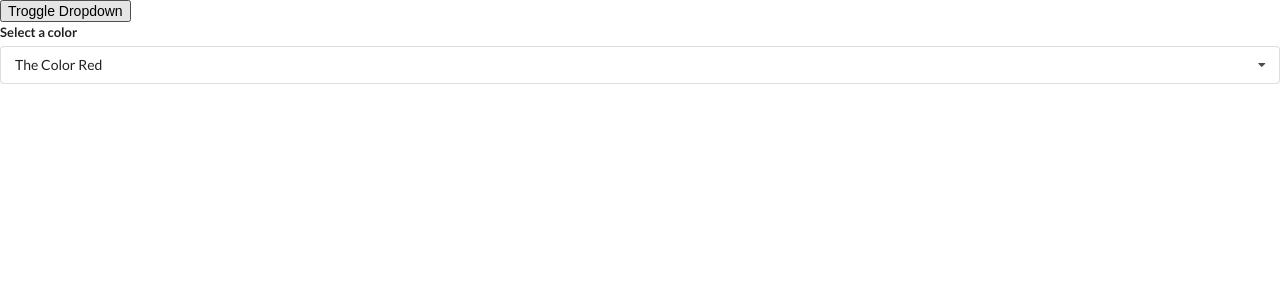
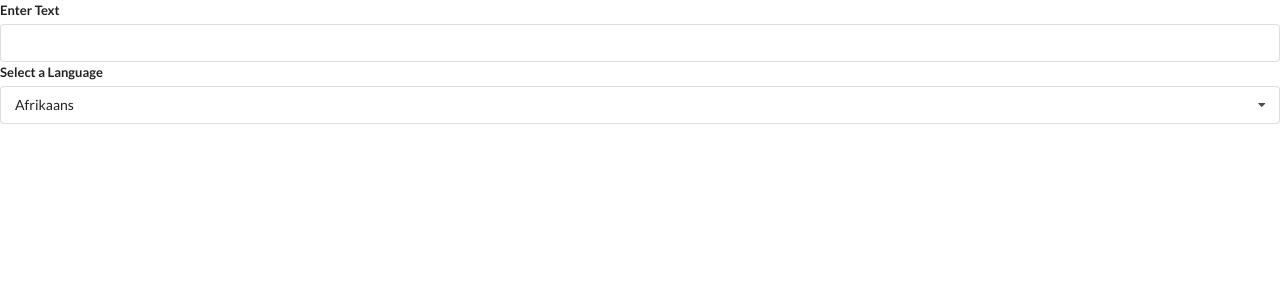
Before and after one commit to Romulo91/React-Widgets, a React (Create React App) app: page / in a window 1280 px wide. Shown: the top 300 px of the page. Built offline with nearby package versions, Linux system fonts and the light colour scheme.

Commit message:
Translate

```diff
--- a/src/App.js
+++ b/src/App.js
@@ -2,6 +2,7 @@ import React, { useState } from "react";
 import Accodiion from "./components/Accordion";
 import Search from "./components/Search";
 import Dropdown from "./components/Dropdown";
+import Translate from "./components/Translate";
 
 const items = [
   { title: "What is React?", content: "React is a front end JS framework" },
@@ -28,21 +29,9 @@ const options = [
 ];
 
 export default () => {
-  const [selected, setSelected] = useState(options[0]);
-  const [showDropdown, setShowDropdown] = useState(true);
-
   return (
     <div>
-      <button onClick={() => setShowDropdown(!showDropdown)}>
-        Troggle Dropdown
-      </button>
-      {showDropdown ? (
-        <Dropdown
-          selected={selected}
-          options={options}
-          onSelectedChage={setSelected}
-        />
-      ) : null}
+      <Translate />
     </div>
   );
 };
--- a/src/components/Dropdown.js
+++ b/src/components/Dropdown.js
@@ -1,6 +1,6 @@
 import React, { useState, useEffect, useRef } from "react";
 
-const Dropdown = ({ options, selected, onSelectedChage }) => {
+const Dropdown = ({ label, options, selected, onSelectedChage }) => {
   const [open, setOpen] = useState(false);
   const ref = useRef();
 
@@ -36,7 +36,7 @@ const Dropdown = ({ options, selected, onSelectedChage }) => {
   return (
     <div ref={ref} className="ui form">
       <div className="field">
-        <label className="label">Select a color</label>
+        <label className="label">{label}</label>
         <div
           className={`ui selection dropdown ${open ? "visible active" : ""}`}
           onClick={() => setOpen(!open)}
--- /dev/null
+++ b/src/components/Translate.js
@@ -0,0 +1,41 @@
+import React, { useState } from "react";
+import Dropdowm from "./Dropdown";
+
+const options = [
+  {
+    label: "Afrikaans",
+    value: "af",
+  },
+  {
+    label: "Arabic",
+    value: "ar",
+  },
+  {
+    label: "Hindi",
+    value: "hi",
+  },
+];
+
+const Translate = () => {
+  const [language, setLanguage] = useState(options[0]);
+  const [text, setText] = useState("");
+  return (
+    <div>
+      <div className="ui form">
+        <div className="field">
+          <label>Enter Text</label>
+          <input value={text} onChange={(e) => setText(e.target.value)} />
+        </div>
+      </div>
+
+      <Dropdowm
+        label="Select a Language"
+        onSelectedChage={setLanguage}
+        selected={language}
+        options={options}
+      />
+    </div>
+  );
+};
+
+export default Translate;
```
